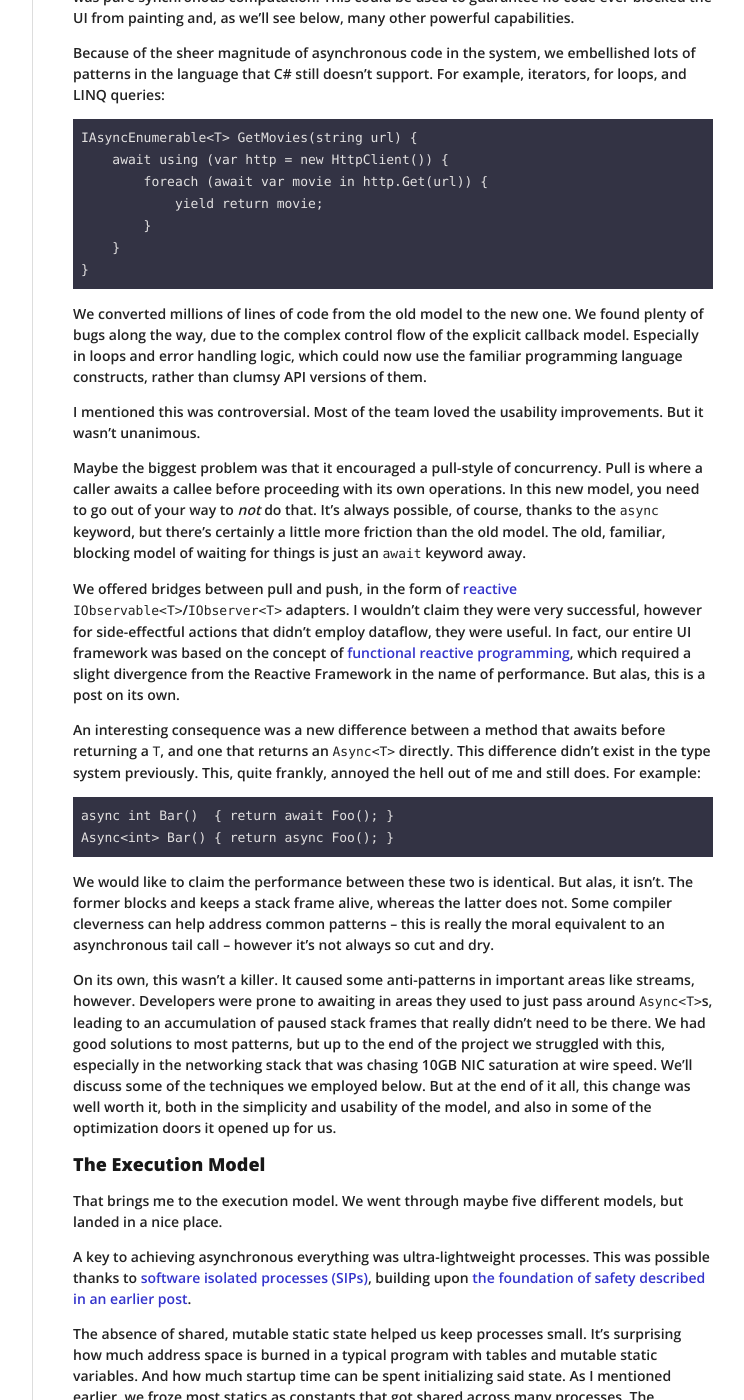
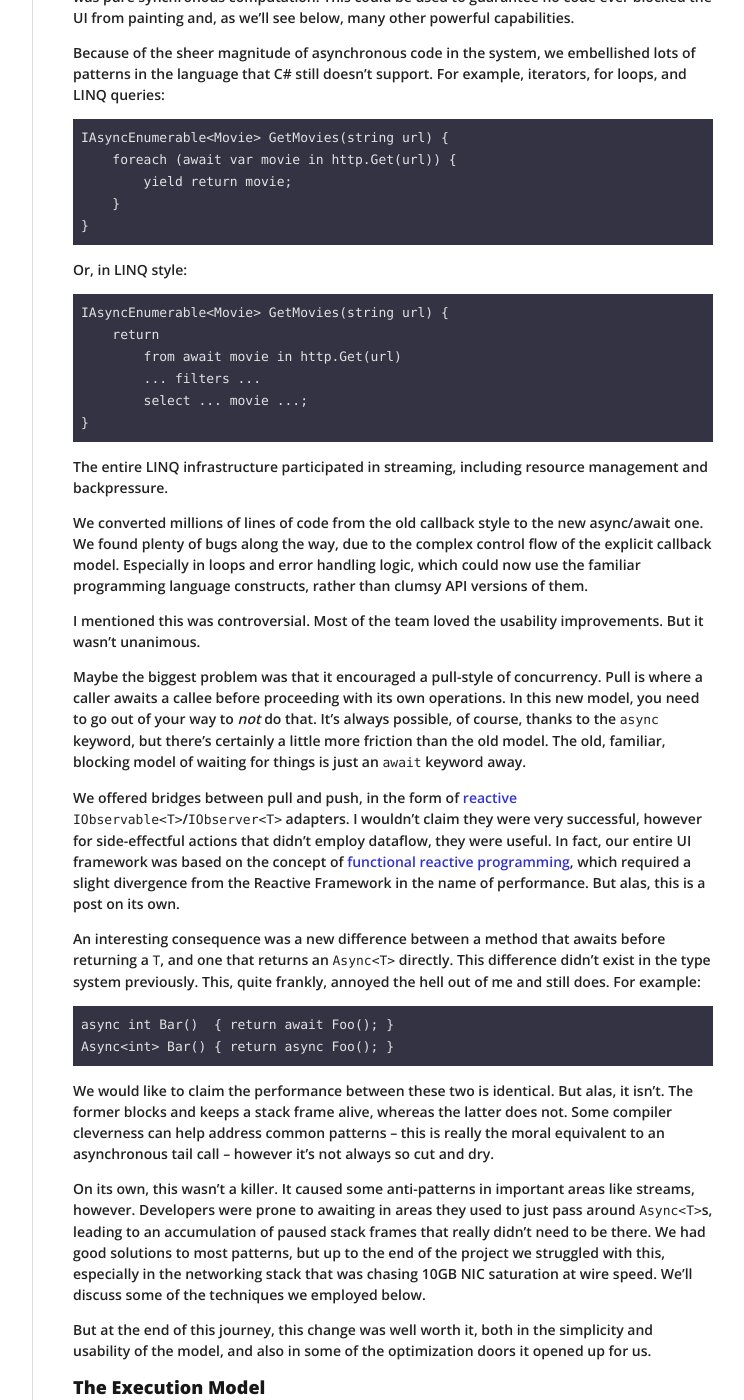
Before and after one commit to joeduffy/joeduffy.github.io, a Jekyll site: the page built from _posts/2015-11-19-asynchronous-everything.md, in a window 1280 px wide and 1400 px high, scrolled down 4589 px. Shown: the whole window, without its empty margins (378-1122 px from the left). Built offline with Jekyll 4.4.1, drawn with Linux system fonts in a browser that asks for light colours; nearby versions of some CDN libraries; Markdown is read by kramdown in place of the engine named in the settings.

Commit message:
Demonstrate the LINQ syntax a little

```diff
--- a/_posts/2015-11-19-asynchronous-everything.md
+++ b/_posts/2015-11-19-asynchronous-everything.md
@@ -217,17 +217,26 @@ UI from painting and, as we'll see below, many other powerful capabilities.
 Because of the sheer magnitude of asynchronous code in the system, we embellished lots of patterns in the language that
 C# still doesn't support.  For example, iterators, for loops, and LINQ queries:
 
-    IAsyncEnumerable<T> GetMovies(string url) {
-        await using (var http = new HttpClient()) {
-            foreach (await var movie in http.Get(url)) {
-                yield return movie;
-            }
+    IAsyncEnumerable<Movie> GetMovies(string url) {
+        foreach (await var movie in http.Get(url)) {
+            yield return movie;
         }
     }
 
-We converted millions of lines of code from the old model to the new one.  We found plenty of bugs along the way, due
-to the complex control flow of the explicit callback model.  Especially in loops and error handling logic, which could
-now use the familiar programming language constructs, rather than clumsy API versions of them.
+Or, in LINQ style:
+
+    IAsyncEnumerable<Movie> GetMovies(string url) {
+        return
+            from await movie in http.Get(url)
+            ... filters ...
+            select ... movie ...;
+    }
+
+The entire LINQ infrastructure participated in streaming, including resource management and backpressure.
+
+We converted millions of lines of code from the old callback style to the new async/await one.  We found plenty of bugs
+along the way, due to the complex control flow of the explicit callback model.  Especially in loops and error handling
+logic, which could now use the familiar programming language constructs, rather than clumsy API versions of them.
 
 I mentioned this was controversial.  Most of the team loved the usability improvements.  But it wasn't unanimous.
 
@@ -257,8 +266,10 @@ On its own, this wasn't a killer.  It caused some anti-patterns in important are
 were prone to awaiting in areas they used to just pass around `Async<T>`s, leading to an accumulation of paused stack
 frames that really didn't need to be there.  We had good solutions to most patterns, but up to the end of the project
 we struggled with this, especially in the networking stack that was chasing 10GB NIC saturation at wire speed.  We'll
-discuss some of the techniques we employed below.  But at the end of it all, this change was well worth it, both in
-the simplicity and usability of the model, and also in some of the optimization doors it opened up for us.
+discuss some of the techniques we employed below.
+
+But at the end of this journey, this change was well worth it, both in the simplicity and usability of the model, and
+also in some of the optimization doors it opened up for us.
 
 ## The Execution Model
 
```
